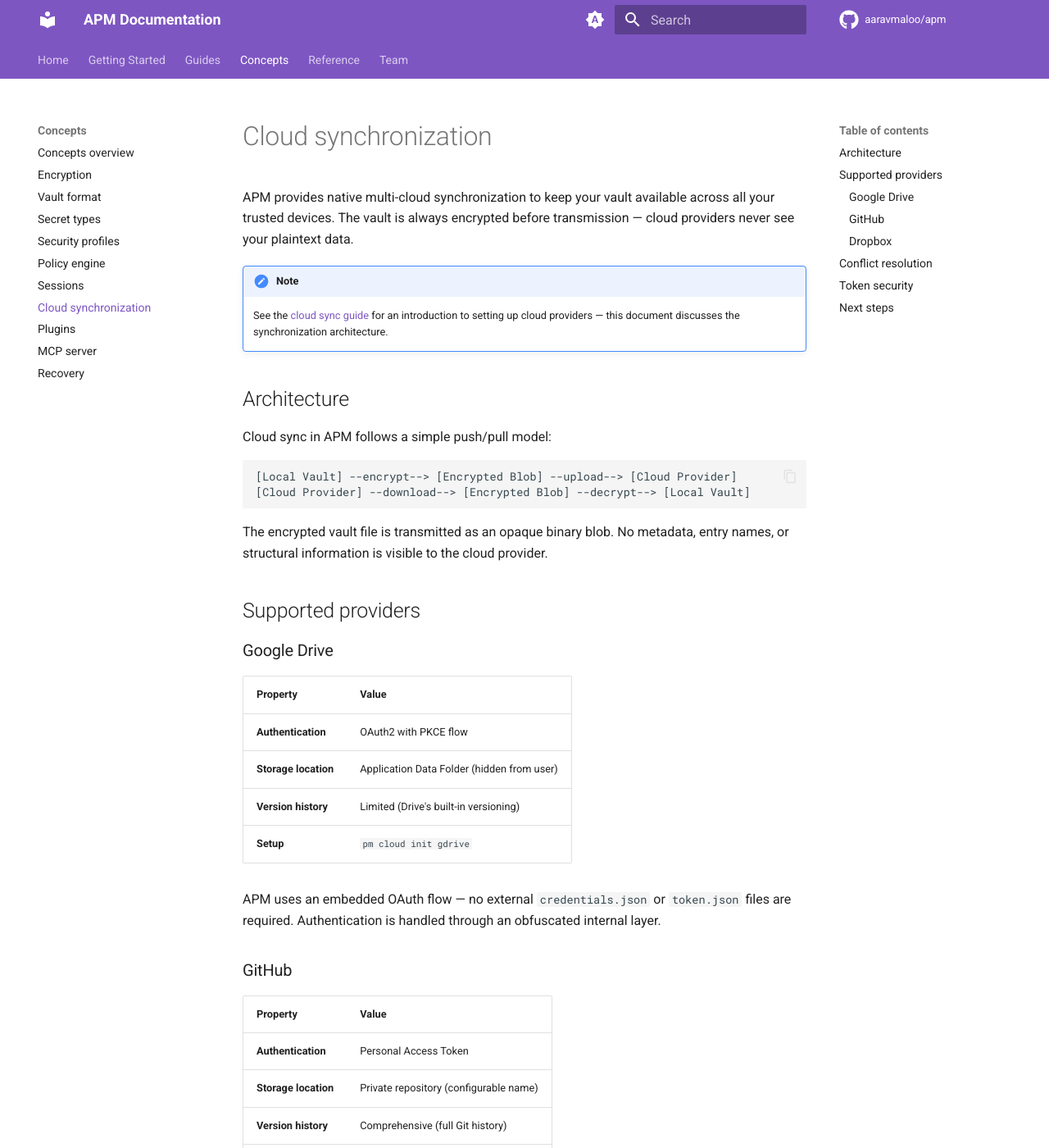
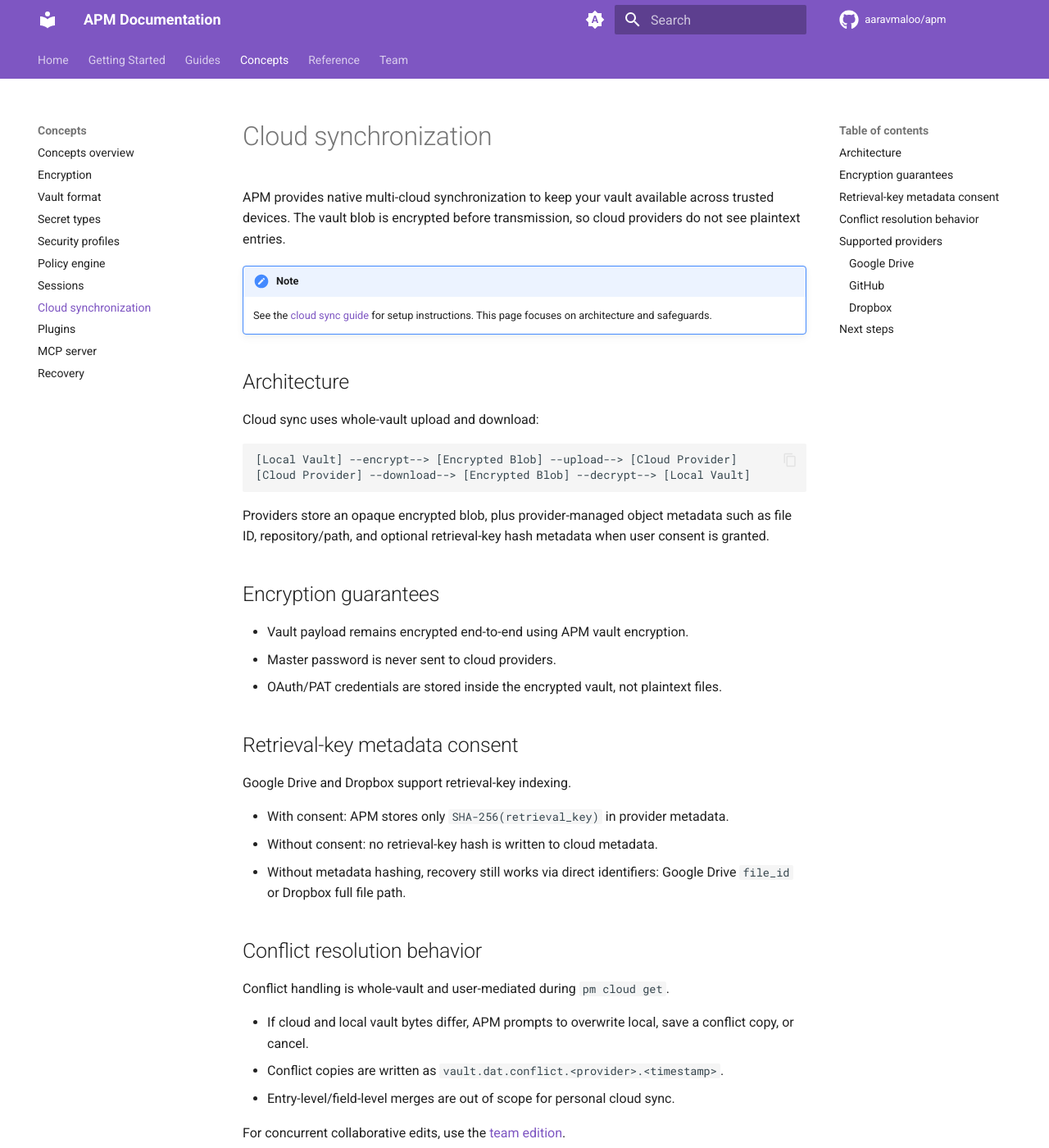
Before and after one commit to aaravmaloo/apm, an MkDocs documentation site: the page built from docs/concepts/cloud-sync.md, in a window 1280 px wide and 1400 px high. Shown: the whole window at 82% size. Built offline with MkDocs 1.6.1 and Material for MkDocs 9.7.7, drawn with Linux system fonts in a browser that asks for light colours; comment, search, counter and statistics services are not loaded; some of the changed text lies outside the part shown.

Commit message:
chore: update docs/concepts/cloud-sync.md

````diff
--- a/docs/concepts/cloud-sync.md
+++ b/docs/concepts/cloud-sync.md
@@ -1,25 +1,51 @@
 # Cloud synchronization
 
-APM provides native multi-cloud synchronization to keep your vault available across all your trusted
-devices. The vault is always encrypted before transmission — cloud providers never see your
-plaintext data.
+APM provides native multi-cloud synchronization to keep your vault available across trusted
+devices. The vault blob is encrypted before transmission, so cloud providers do not see plaintext
+entries.
 
 !!! note
 
-    See the [cloud sync guide](../guides/cloud-sync.md) for an introduction to setting up cloud
-    providers — this document discusses the synchronization architecture.
+    See the [cloud sync guide](../guides/cloud-sync.md) for setup instructions. This page focuses
+    on architecture and safeguards.
 
 ## Architecture
 
-Cloud sync in APM follows a simple push/pull model:
+Cloud sync uses whole-vault upload and download:
 
 ```text
 [Local Vault] --encrypt--> [Encrypted Blob] --upload--> [Cloud Provider]
 [Cloud Provider] --download--> [Encrypted Blob] --decrypt--> [Local Vault]
 ```
 
-The encrypted vault file is transmitted as an opaque binary blob. No metadata, entry names, or
-structural information is visible to the cloud provider.
+Providers store an opaque encrypted blob, plus provider-managed object metadata such as file ID,
+repository/path, and optional retrieval-key hash metadata when user consent is granted.
+
+## Encryption guarantees
+
+- Vault payload remains encrypted end-to-end using APM vault encryption.
+- Master password is never sent to cloud providers.
+- OAuth/PAT credentials are stored inside the encrypted vault, not plaintext files.
+
+## Retrieval-key metadata consent
+
+Google Drive and Dropbox support retrieval-key indexing.
+
+- With consent: APM stores only `SHA-256(retrieval_key)` in provider metadata.
+- Without consent: no retrieval-key hash is written to cloud metadata.
+- Without metadata hashing, recovery still works via direct identifiers:
+  Google Drive `file_id` or Dropbox full file path.
+
+## Conflict resolution behavior
+
+Conflict handling is whole-vault and user-mediated during `pm cloud get`.
+
+- If cloud and local vault bytes differ, APM prompts to overwrite local, save a conflict copy, or
+  cancel.
+- Conflict copies are written as `vault.dat.conflict.<provider>.<timestamp>`.
+- Entry-level/field-level merges are out of scope for personal cloud sync.
+
+For concurrent collaborative edits, use the [team edition](../team/index.md).
 
 ## Supported providers
 
@@ -28,53 +54,25 @@
 | Property             | Value                                      |
 | :------------------- | :----------------------------------------- |
 | **Authentication**   | OAuth2 with PKCE flow                      |
-| **Storage location** | Application Data Folder (hidden from user) |
-| **Version history**  | Limited (Drive's built-in versioning)      |
+| **Storage location** | App Data folder or user drive (mode-based) |
 | **Setup**            | `pm cloud init gdrive`                     |
-
-APM uses an embedded OAuth flow — no external `credentials.json` or `token.json` files are
-required. Authentication is handled through an obfuscated internal layer.
 
 ### GitHub
 
 | Property             | Value                                  |
 | :------------------- | :------------------------------------- |
-| **Authentication**   | Personal Access Token                  |
-| **Storage location** | Private repository (configurable name) |
-| **Version history**  | Comprehensive (full Git history)       |
+| **Authentication**   | Personal Access Token / OAuth2 token   |
+| **Storage location** | Private repository file (`vault.dat`)  |
 | **Setup**            | `pm cloud init github`                 |
-
-GitHub sync stores the vault as a file in a private repository, providing full version history
-through Git commits. This makes it ideal for developers who want granular rollback capability.
 
 ### Dropbox
 
 | Property             | Value                                   |
 | :------------------- | :-------------------------------------- |
-| **Authentication**   | OAuth2 with PKCE flow                   |
-| **Storage location** | Application Folder (isolated)           |
-| **Version history**  | Limited (Dropbox's built-in versioning) |
+| **Authentication**   | OAuth2 flow                             |
+| **Storage location** | App folder / self-hosted app            |
 | **Setup**            | `pm cloud init dropbox`                 |
-
-## Conflict resolution
-
-When pulling from a cloud provider, APM detects if the remote vault is newer than the local copy:
-
-- If the remote vault is newer, it replaces the local vault.
-- If the local vault is newer, the pull is skipped with a warning.
-- If both have been modified, APM prompts the user to choose which version to keep.
-
-!!! important
-
-    APM does not perform entry-level merging. Conflict resolution operates on the entire vault
-    file. For collaborative use cases, see the [team edition](../team/index.md).
-
-## Token security
-
-OAuth tokens and Personal Access Tokens are encrypted inside the vault itself using the same
-AES-256-GCM encryption as your secrets. They are never stored in plaintext on disk.
 
 ## Next steps
 
-See the [cloud sync guide](../guides/cloud-sync.md) for setup instructions, or learn about the
-[plugin architecture](./plugins.md).
+See the [cloud sync guide](../guides/cloud-sync.md) for operational commands.
````
